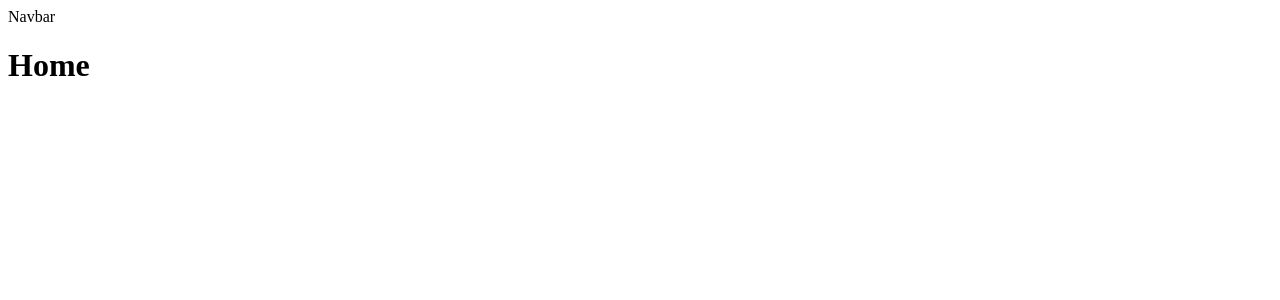
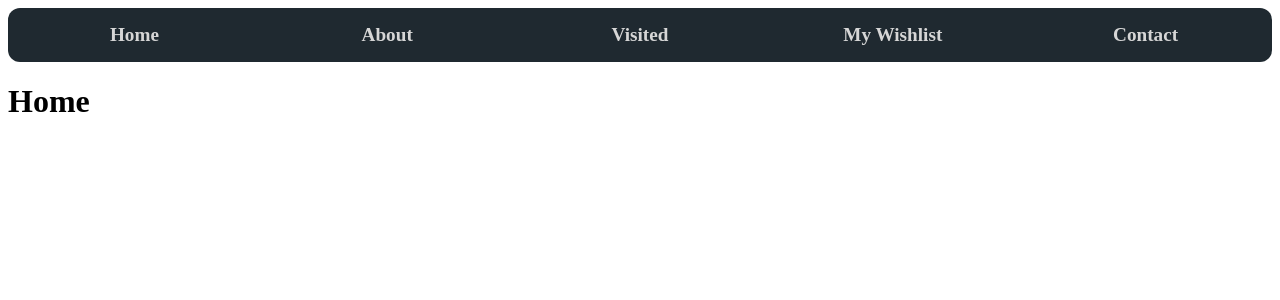
Before and after one commit to RaghavSwaminathan26/BootcampTeam9, a Next.js app: page / in a window 1280 px wide. Shown: the top 300 px of the page. Built offline with nearby package versions, Linux system fonts and the light colour scheme.

Commit message:
feat: add navbar

```diff
--- a/src/app/layout.tsx
+++ b/src/app/layout.tsx
@@ -1,5 +1,5 @@
 import type { Metadata } from "next";
-import "./globals.css";
+import Navbar from "@/components/Navbar";
 
 //! Update metadata to match your project
 export const metadata: Metadata = {
@@ -10,7 +10,10 @@ export const metadata: Metadata = {
 export default function RootLayout({ children }: { children: React.ReactNode }) {
   return (
     <html lang="en">
-      <body>{children}</body>
+      <body>
+        <Navbar />
+        {children}
+      </body>
     </html>
   );
 }
--- a/src/app/page.tsx
+++ b/src/app/page.tsx
@@ -3,7 +3,6 @@ import Navbar from "@/components/Navbar";
 export default function Home() {
   return (
     <main>
-      <Navbar />
       <h1>Home</h1>
     </main>
   );
--- a/src/components/Navbar.tsx
+++ b/src/components/Navbar.tsx
@@ -1,3 +1,28 @@
+import Link from "next/link";
+import styles from "@/styles/Navbar.module.css";
+
 export default function Navbar() {
-  return <div>Navbar</div>;
+  return (
+    <div className={styles.navbar}>
+      <nav>
+        <ul>
+          <li key="home">
+            <Link href="/">Home</Link>
+          </li>
+          <li key="about">
+            <Link href="/about">About</Link>
+          </li>
+          <li key="visited">
+            <Link href="/visited">Visited</Link>
+          </li>
+          <li key="want-to-visit">
+            <Link href="/my-wishlist">My Wishlist</Link>
+          </li>
+          <li key="contact">
+            <Link href="/contact">Contact</Link>
+          </li>
+        </ul>
+      </nav>
+    </div>
+  );
 }
--- /dev/null
+++ b/src/styles/Navbar.module.css
@@ -0,0 +1,40 @@
+.navbar ul {
+  list-style: none;
+  display: flex;
+  align-items: center;
+  justify-content: space-evenly;
+  width: 100%;
+  margin: 0;
+  padding: 0;
+}
+
+.navbar li {
+  flex: 1;
+  text-align: center;
+}
+
+.navbar li:first-child a {
+  border-radius: 0.75rem 0 0 0.75rem;
+}
+
+.navbar li:last-child a {
+  border-radius: 0 0.75rem 0.75rem 0;
+}
+
+.navbar li a {
+  text-decoration: none;
+  display: block;
+  padding: 1rem;
+  color: #d6d6d6;
+  font-weight: bold;
+  font-size: 1.2rem;
+  background-color: #1f2930;
+  transition:
+    transform 0.7s ease,
+    background-color 0.7s ease;
+}
+
+.navbar li a:hover {
+  transform: translateY(5px);
+  background-color: #757575;
+}
```
